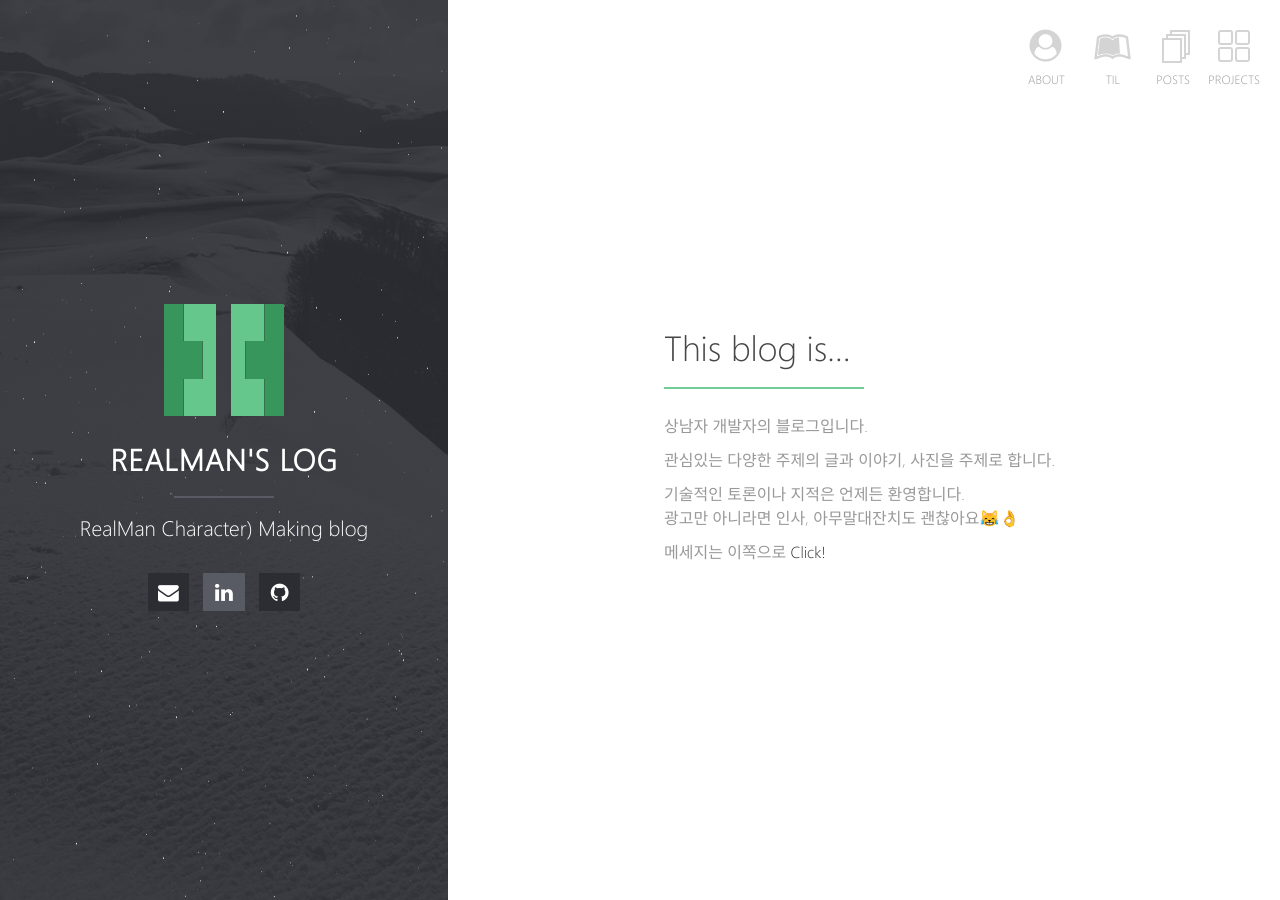
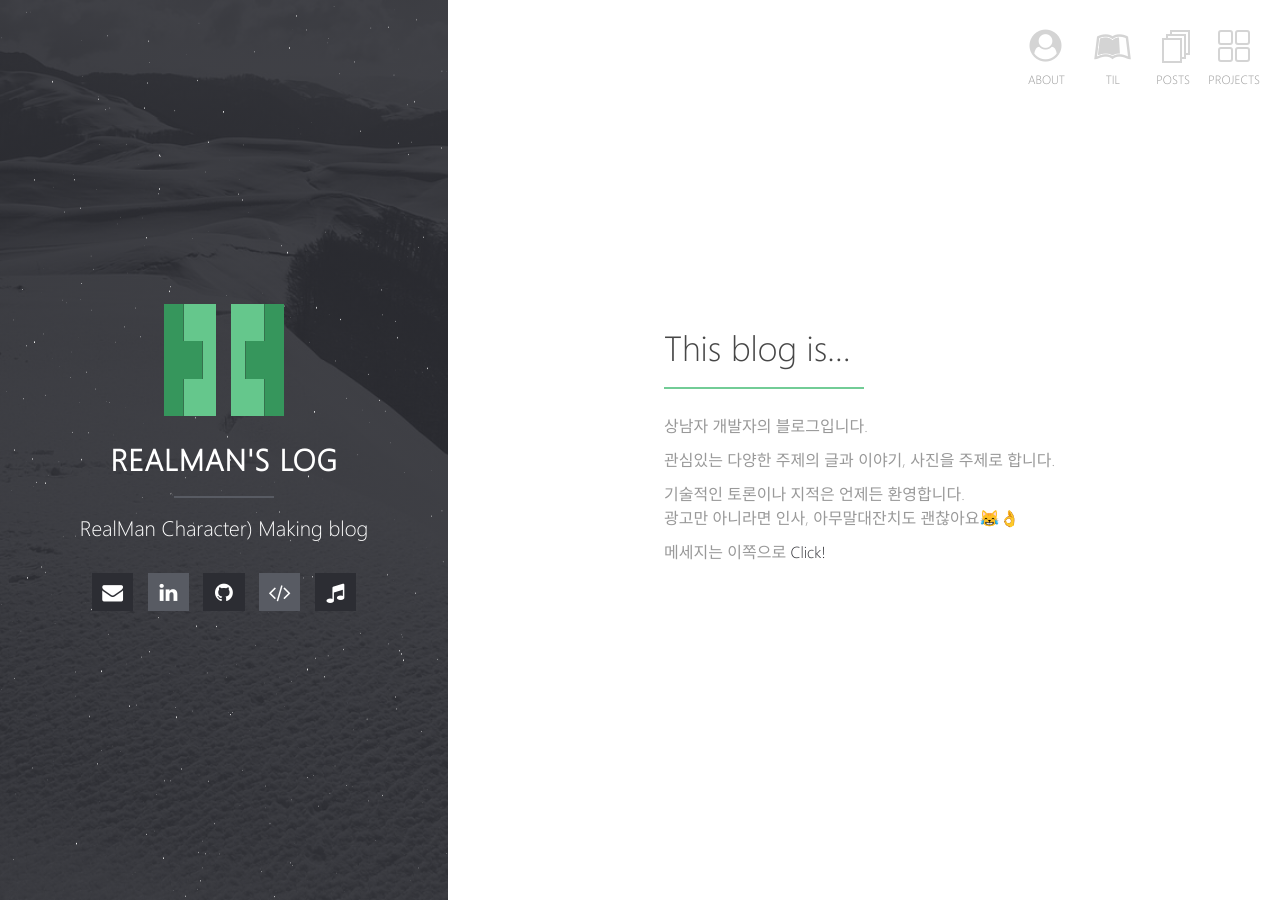
Before and after one commit to hwshim0810/hwshim0810.github.io, a Jekyll site: the page built from index.md, in a window 1280 px wide. Built offline with Jekyll 4.4.1, drawn with Linux system fonts in a browser that asks for light colours; our own code applies the rules of GitHub Pages for plain Markdown files.

Commit message:
Update social links

```diff
--- a/_config.yml
+++ b/_config.yml
@@ -34,24 +34,21 @@ email:             hwshim8808@gmail.com
 #twitter:            username
 #facebook:           username
 github:             hwshim0810
+gist:               hwshim0810
 #stackoverflow:     123456/username   from a "http://stackoverflow.com/users/123456/username" link
 linkedin:          hyunwoo-shim
-#xing:              username
 #instagram:          username
-#lastfm:            username
+lastfm:            hwshim
 #tumblr:            username
 #pinterest:         username
 #foursquare:        username
 #steam:              username
-#dribbble:          username
 #youtube:           username
 #soundcloud:        username
-#weibo:             username
 #flickr:            username
 #codepen:           username
 #keybase:           username
 #xmpp:              username@server.com
-#hackernews:        username
 #behance:           username
 
 # Gems
--- a/_includes/social-links.html
+++ b/_includes/social-links.html
@@ -4,23 +4,20 @@
   {% if site.twitter %}<li><a class="social-btn" href="http://twitter.com/{{ site.twitter }}" target="_blank" rel="noopener noreferrer"><i class="fa fa-fw fa-twitter"></i></a></li>{% endif %}
   {% if site.facebook %}<li><a class="social-btn" href="http://facebook.com/{{ site.facebook }}" target="_blank" rel="noopener noreferrer"><i class="fa fa-fw fa-facebook"></i></a></li>{% endif %}
   {% if site.google.plus %}<li><a class="social-btn" href="http://plus.google.com/+{{ site.google.plus }}" target="_blank" rel="noopener noreferrer"><i class="fa fa-fw fa-google-plus"></i></a></li>{% endif %}
-  {% if site.linkedin %}<li><a class="social-btn" href="http://linkedin.com/in/{{ site.linkedin }}" target="_blank" rel="noopener noreferrer"><i class="fa fa-fw fa-linkedin"></i></a></li>{% endif %}
-  {% if site.xing %}<li><a class="social-btn" href="http://www.xing.com/profile/{{ site.xing }}" target="_blank" rel="noopener noreferrer"><i class="fa fa-fw fa-xing"></i></a></li>{% endif %}
+  {% if site.linkedin %}<li><a class="social-btn" href="https://linkedin.com/in/{{ site.linkedin }}" target="_blank" rel="noopener noreferrer"><i class="fa fa-fw fa-linkedin"></i></a></li>{% endif %}
   {% if site.instagram %}<li><a class="social-btn" href="http://instagram.com/{{ site.instagram }}" target="_blank" rel="noopener noreferrer"><i class="fa fa-fw fa-instagram"></i></a></li>{% endif %}
   {% if site.tumblr %}<li><a class="social-btn" href="http://{{ site.tumblr }}.tumblr.com" target="_blank" rel="noopener noreferrer"><i class="fa fa-fw fa-tumblr"></i></a></li>{% endif %}
-  {% if site.github %}<li><a class="social-btn" href="http://github.com/{{ site.github }}" target="_blank" rel="noopener noreferrer"><i class="fa fa-fw fa-github"></i></a></li>{% endif %}
+  {% if site.github %}<li><a class="social-btn" href="https://github.com/{{ site.github }}" target="_blank" rel="noopener noreferrer"><i class="fa fa-fw fa-github"></i></a></li>{% endif %}
+  {% if site.gist %}<li><a class="social-btn" href="https://gist.github.com/{{ site.gist }}" target="_blank" rel="noopener noreferrer"><i class="fa fa-fw fa-code"></i></a></li>{% endif %}
   {% if site.stackoverflow %}<li><a class="social-btn" href="http://stackoverflow.com/users/{{ site.stackoverflow }}" target="_blank" rel="noopener noreferrer"><i class="fa fa-fw fa-stack-overflow"></i></a></li>{% endif %}
   {% if site.lastfm %}<li><a class="social-btn" href="http://lastfm.com/user/{{ site.lastfm }}" target="_blank" rel="noopener noreferrer"><i class="fa fa-fw fa-music"></i></a></li>{% endif %}
-  {% if site.dribbble %}<li><a class="social-btn" href="http://dribbble.com/{{ site.dribbble }}" target="_blank" rel="noopener noreferrer"><i class="fa fa-fw fa-dribbble"></i></a></li>{% endif %}
   {% if site.pinterest %}<li><a class="social-btn" href="http://www.pinterest.com/{{ site.pinterest }}" target="_blank" rel="noopener noreferrer"><i class="fa fa-fw fa-pinterest"></i></a></li>{% endif %}
   {% if site.foursquare %}<li><a class="social-btn" href="http://foursquare.com/{{ site.foursquare }}" target="_blank" rel="noopener noreferrer"><i class="fa fa-fw fa-foursquare"></i></a></li>{% endif %}
   {% if site.steam %}<li><a class="social-btn" href="http://steamcommunity.com/id/{{ site.steam }}" target="_blank" rel="noopener noreferrer"><i class="fa fa-fw fa-steam"></i></a></li>{% endif %}
   {% if site.youtube %}<li><a class="social-btn" href="https://youtube.com/user/{{ site.youtube }}" target="_blank" rel="noopener noreferrer"><i class="fa fa-fw fa-youtube"></i></a></li>{% endif %}
   {% if site.soundcloud %}<li><a class="social-btn" href="http://soundcloud.com/{{ site.soundcloud }}" target="_blank" rel="noopener noreferrer"><i class="fa fa-fw fa-soundcloud"></i></a></li>{% endif %}
-  {% if site.weibo %}<li><a class="social-btn" href="http://www.weibo.com/{{ site.weibo }}" target="_blank" rel="noopener noreferrer"><i class="fa fa-fw fa-weibo"></i></a></li>{% endif %}
   {% if site.flickr %}<li><a class="social-btn" href="http://www.flickr.com/{{ site.flickr }}" target="_blank" rel="noopener noreferrer"><i class="fa fa-fw fa-flickr"></i></a></li>{% endif %}
   {% if site.codepen %}<li><a class="social-btn" href="http://codepen.io/{{ site.codepen }}" target="_blank" rel="noopener noreferrer"><i class="fa fa-fw fa-codepen"></i></a></li>{% endif %}
   {% if site.keybase %}<li><a class="social-btn" href="https://keybase.io/{{ site.keybase }}" target="_blank" rel="noopener noreferrer"><i class="fa fa-fw fa-key"></i></a></li>{% endif %}
   {% if site.xmpp %}<li><a class="social-btn" href="xmpp:{{ site.xmpp }}" target="_blank" rel="noopener noreferrer"><i class="fa fa-fw fa-lightbulb-o"></i></a></li>{% endif %}
-  {% if site.hackernews %}<li><a class="social-btn" href="https://news.ycombinator.com/user?id={{ site.hackernews }}" target="_blank" rel="noopener noreferrer"><i class="fa fa-fw fa-hacker-news"></i></a></li>{% endif %}
 </ul>
```
